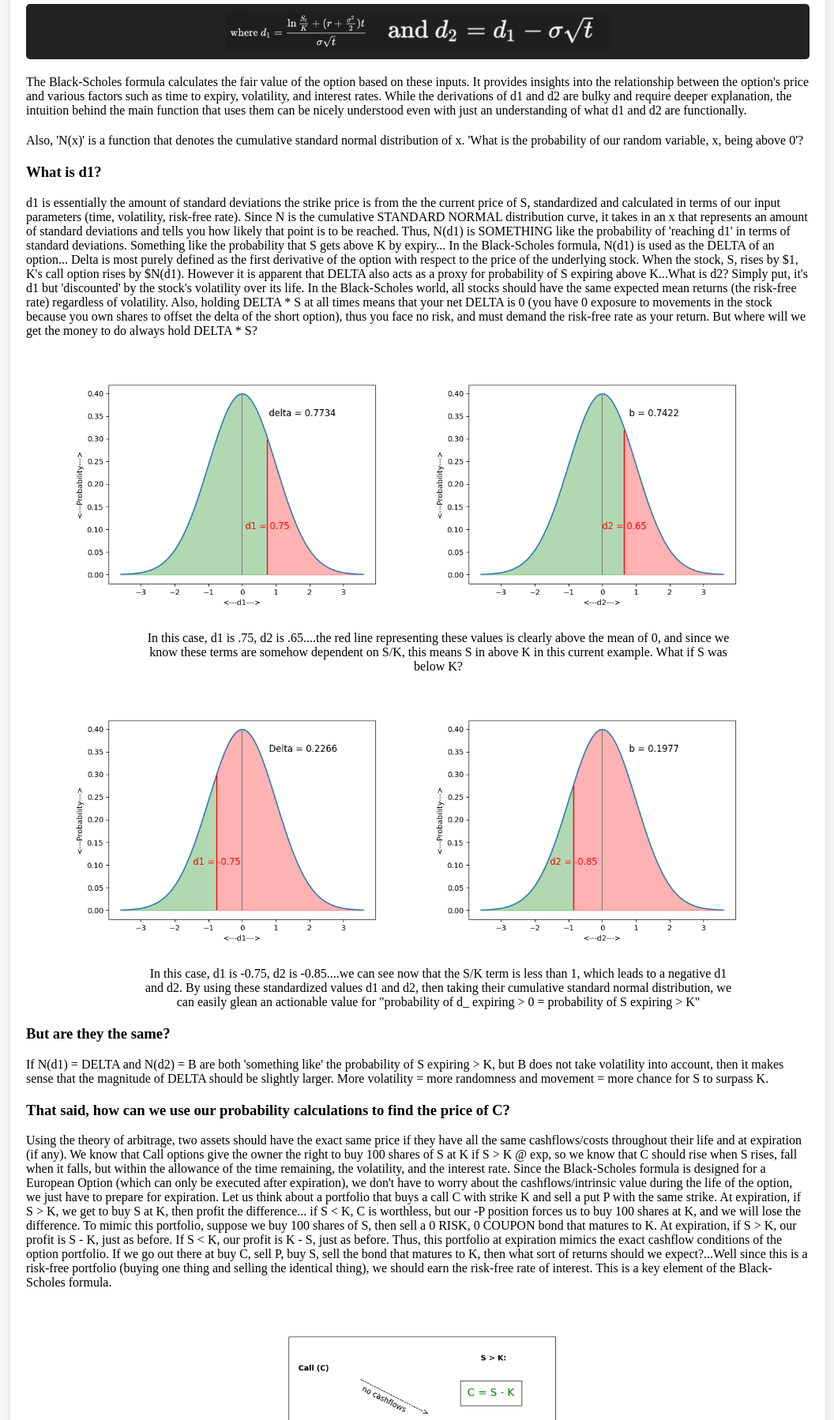
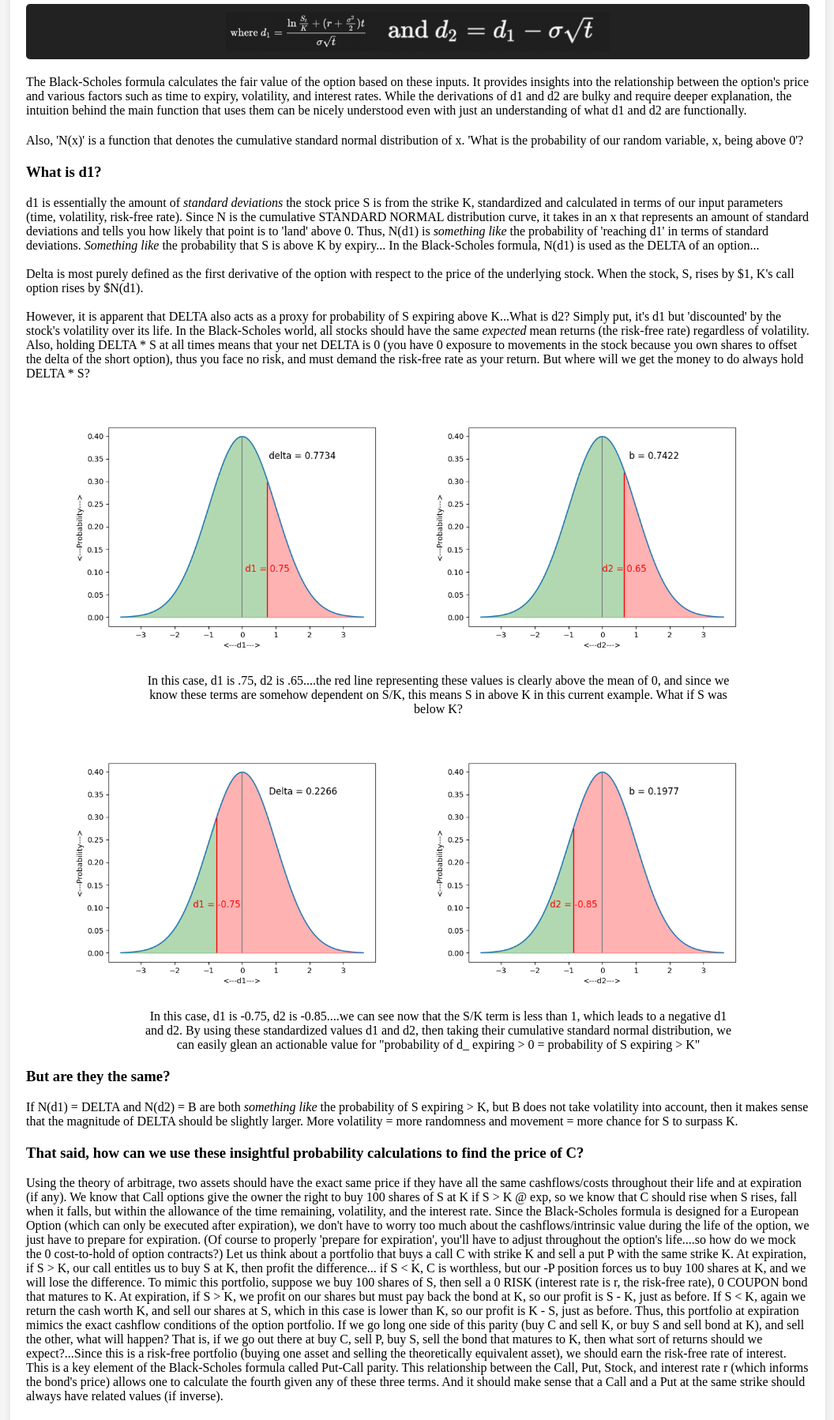
Before and after one commit to benmeyersUSC/iv_app, a Flask app: page /bsm in a window 1280 px wide. Shown: the part 408-2206 px from the top of the page at 79% size, without its empty margins (111-1167 px from the left). Run offline with Flask 3, Linux system fonts and the light colour scheme; parts of the project's set-up code (start-up, migrations or seed data) failed here and were passed over.

Commit message:
tweaking black scholes explanation

```diff
--- a/iv_app/app.py
+++ b/iv_app/app.py
@@ -64,23 +64,23 @@ def bsm_page():
 @app.route("/bsm/sim/<iv>/<spot>/<strike>/<r>/<dte>/<period>", methods=["GET", "POST"])
 def bsm_sim(iv=None, spot=None, strike=None, r=None, dte=None, period=None):
     if iv == None:
-        iv = .15
+        iv = .2
     if spot == None:
-        spot = 50
+        spot = 100
     if strike == None:
-        strike = 50
+        strike = 100
     if r == None:
         r = .05
     if dte == None:
-        dte = 85
+        dte = 50
     if period == None:
         period = 'weekly'
 
-    iv = float(iv) if is_float(iv) else 0.15
-    spot = float(spot) if is_float(spot) else 50.0
-    strike = float(strike) if is_float(strike) else 50.0
+    iv = float(iv) if is_float(iv) else 0.2
+    spot = float(spot) if is_float(spot) else 100.0
+    strike = float(strike) if is_float(strike) else 100.0
     r = float(r) if is_float(r) else 0.05
-    dte = float(dte) if is_float(dte) else 85
+    dte = float(dte) if is_float(dte) else 50
     if 'weekly' in period:
         period = 'weekly'
     if 'daily' in period:
--- a/iv_app/templates/bsm.html
+++ b/iv_app/templates/bsm.html
@@ -125,25 +125,28 @@
             <img src="{{ url_for('static', filename='images/bsm_d2.png') }}" alt="BSM Image">
         </div>
 
-        <p>The Black-Scholes formula calculates the fair value of the option based on these inputs. It provides insights into the relationship between the option's price and various factors such as time to expiry, volatility, and interest rates.
-            While the derivations of d1 and d2 are bulky and require deeper explanation, the intuition behind the main function that uses them can be nicely understood even with just an understanding of what d1 and d2 are functionally.
-            </p><p>Also, 'N(x)' is a function that denotes the cumulative standard normal distribution of x. 'What is the probability of our random variable, x, being above 0'?
+        <p>The Black-Scholes formula calculates the fair value of the option based on these inputs. It provides insights
+            into the relationship between the option's price and various factors such as time to expiry, volatility, and interest rates.
+            While the derivations of d1 and d2 are bulky and require deeper explanation, the intuition behind the main
+            function that uses them can be nicely understood even with just an understanding of what d1 and d2 are functionally.
+            </p><p>Also, 'N(x)' is a function that denotes the cumulative standard normal distribution of x. 'What is
+        the probability of our random variable, x, being above 0'?
 
             </p>
         <h3>What is d1? </h3>
-        <p>d1 is essentially the amount of standard deviations the strike price is from the the current price of S,
+        <p>d1 is essentially the amount of <i>standard deviations</i> the stock price S is from the strike K,
             standardized and calculated in terms of our input parameters (time, volatility, risk-free rate).
             Since N is the cumulative STANDARD NORMAL distribution curve, it takes in an x that represents an amount of
-            standard deviations and tells you how likely that point is to be reached. Thus, N(d1) is SOMETHING like the
-            probability of 'reaching d1' in terms of standard deviations. Something like the probability that S gets above K by expiry...
-            In the Black-Scholes formula, N(d1) is used as the DELTA of an option...
+            standard deviations and tells you how likely that point is to 'land' above 0. Thus, N(d1) is <i>something like</i> the
+            probability of 'reaching d1' in terms of standard deviations. <i>Something like</i> the probability that S is above K by expiry...
+            In the Black-Scholes formula, N(d1) is used as the DELTA of an option...<br><br>
 
             Delta is most purely defined as the first derivative of the option with respect to the price of the underlying
             stock. When the stock, S, rises by $1, K's call option rises by $N(d1).
-
-            However it is apparent that DELTA also acts as a proxy for probability of S expiring above K...What is d2?
+<br><br>
+            However, it is apparent that DELTA also acts as a proxy for probability of S expiring above K...What is d2?
             Simply put, it's d1 but 'discounted' by the stock's volatility over its life. In the Black-Scholes
-            world, all stocks should have the same expected mean returns (the risk-free rate) regardless of volatility.
+            world, all stocks should have the same <i>expected</i> mean returns (the risk-free rate) regardless of volatility.
             Also, holding DELTA * S at all times means that your net DELTA is 0 (you have 0 exposure to movements in the stock
             because you own shares to offset the delta of the short option), thus you face no risk, and must demand the risk-free
             rate as your return. But where will we get the money to do always hold DELTA * S?
@@ -179,27 +182,41 @@
 
         <h3> But are they the same?</h3>
         <p>
-            If N(d1) = DELTA and N(d2) = B are both 'something like' the probability of S expiring > K, but B does not
+            If N(d1) = DELTA and N(d2) = B are both <i>something like</i> the probability of S expiring > K, but B does not
             take volatility into account, then it makes sense that the magnitude of DELTA should be slightly larger.
             More volatility = more randomness and movement = more chance for S to surpass K.
         </p>
-        <h3>That said, how can we use our probability calculations to find the price of C?</h3>
+        <h3>That said, how can we use these insightful probability calculations to find the price of C?</h3>
 
         <p> Using the theory of arbitrage, two assets should have the exact same price if they have all the same
             cashflows/costs throughout their life and at expiration (if any). We know that Call options give the owner
             the right to buy 100 shares of S at K if S > K @ exp, so we know that C should rise when S rises, fall when it falls,
-            but within the allowance of the time remaining, the volatility, and the interest rate.
+            but within the allowance of the time remaining, volatility, and the interest rate.
             Since the Black-Scholes formula is designed for a European Option (which can only be executed after expiration),
-            we don't have to worry about the cashflows/intrinsic value during the life of the option, we just have to prepare for expiration.
-            Let us think about a portfolio that buys a call C with strike K and sell a put P with the same strike. At expiration, if
-            S > K, we get to buy S at K, then profit the difference... if S < K, C is worthless, but our -P position
+            we don't have to worry too much about the cashflows/intrinsic value during the life of the option, we just have to prepare for expiration.
+            (Of course to properly 'prepare for expiration', you'll have to adjust throughout the option's life....so how do we
+            mock the 0 cost-to-hold of option contracts?)
+
+            Let us think about a portfolio that buys a call C with strike K and sell a put P with the same strike K.
+            At expiration, if
+            S > K, our call entitles us to buy S at K, then profit the difference... if S < K, C is worthless, but our -P position
             forces us to buy 100 shares at K, and we will lose the difference.
-            To mimic this portfolio, suppose we buy 100 shares of S, then sell a 0 RISK, 0 COUPON bond that matures to K.
-            At expiration, if S > K, our profit is S - K, just as before. If S < K, our profit is K - S, just as before.
+
+            To mimic this portfolio, suppose we buy 100 shares of S, then sell a 0 RISK (interest rate is r, the risk-free rate),
+            0 COUPON bond that matures to K.
+            At expiration, if S > K, we profit on our shares but must pay back the bond at K, so
+            our profit is S - K, just as before.
+            If S < K, again we return the cash worth K, and sell our shares at S, which in this case is lower than K, so
+            our profit is K - S, just as before.
             Thus, this portfolio at expiration mimics the exact cashflow conditions of the option portfolio.
-            If we go out there at buy C, sell P, buy S, sell the bond that matures to K, then what sort of returns should we
-            expect?...Well since this is a risk-free portfolio (buying one thing and selling the identical thing), we should earn
-            the risk-free rate of interest. This is a key element of the Black-Scholes formula.
+            If we go long one side of this parity (buy C and sell K, or buy S and sell bond at K), and sell the other,
+            what will happen?
+            That is, if we go out there at buy C, sell P, buy S, sell the bond that matures to K, then what sort of returns should we
+            expect?...Since this is a risk-free portfolio (buying one asset and selling the theoretically equivalent asset), we should earn
+            the risk-free rate of interest. This is a key element of the Black-Scholes formula called Put-Call parity.
+            This relationship between the Call, Put, Stock, and interest rate r (which informs the bond's price) allows one to calculate
+            the fourth given any of these three terms. And it should make sense that a Call and a Put at the same strike
+            should always have related values (if inverse).
             </p>
         <div class="delta-b">
     <div class="image-container">
@@ -213,10 +230,10 @@
             For them to truly be equal under arbitrage law, the cashflows during and at the end of the life of these portfolios need to be equal.
             We need a hedging strategy that satisfies the expiry conditions, and fully funds itself throughout the life of the option.
             <br><br>
-            Well, broad strokes, it makes sense that if S is knowably likely to expire above K, then we need to steer
+            Broad strokes, it makes sense that if S is knowably/quantifiably likely to expire above K, then we need to steer
             our portfolio in the direction of mimicking S - K at expiration (C's payoff if S > K). Vise versa, if S seems
             unlikely to exceed K, then at expiration, we are not on the hook for anything as the owner of C has no right
-            to buy anything from us. FIRMLY: if we think S will expire > K, we need 100 shares of S and a 100 short bond
+            to buy anything from us. Importantly, if we think S will expire > K, we need 100 shares of S and a 100 short bond
             that matures to K that we pay back. Otherwise, nothing.
             If we had a crystal ball, we'd know where S is going to expire, and be able to perfectly match the payoff conditions
             by buying S and selling a bond to K, or not. However, we do not know what the future holds, so we rely on the
@@ -226,13 +243,13 @@
             that gave hints to the future and could tell us DELTA (the proxy for probability of S expiring > K),
             then at any moment, we'd want to hold DELTA shares of S and sell a similar 'weighting' of a bond maturing to K.
             <br><br>
-            If we could get a certain probability (which is a theoretical oxymoron) for S expiring > K, and we could only set up the portfolio and wait until expiry,
-            over time, we'd do relatively well preparing for the expiration conditions. Some cases, we'd spend too much,
+            If we could get a certain probability (which is an overt oxymoron) for S expiring > K, and we could only sell C,
+            set up the portfolio and wait until expiry,
+            over time, we'd do ok at preparing for the expiration conditions. Some cases, we'd spend too much,
             other cases we'd make extra money.
-            Better than buying 100 shares and selling a full bond to K.
-            We'd most likely always be off at expiration, and would either incur costs or net profits to correct ourselves after the fact.
+            Better than buying 100 shares and selling a full bond to K, or doing nothing. But, this is not reliable for accurately pricing C.
             <br><br>
-            However, if we could always be correcting the amounts of S and -K we have corresponding to crystal-ball DELTA,
+            However, if we could <i>always</i> be correcting the amounts of S and -K we have corresponding to crystal-ball DELTA,
             then as we approach expiration, DELTA would approach and expire to either 1 or 0. Well, what if we calculate DELTA with d1
             every possible second and trade accordingly? How would we do? We'd definitely be fine at expiration, but would we
             incur costs along the way?
@@ -241,7 +258,7 @@
         <p>
             Let's assume delta/D (which is a proxy for probability of expiring in the money, as in probability that we'll
             need to hedge at all) is .3 or 30. Firstly, this means that when S goes up $1, C goes up $0.30 (this is DELTA's definition).
-            So, after selling C and wanting to hedge with shares, if we have D*S, then as S goes up $1 and we lose $0.30 from
+            So, after selling C and wanting to hedge with shares, if we have D*S, then as S goes up $1, and we lose $0.30 from
             the short C, we match those losses with our gains from our 30 shares of S. This is an important starting
             point, but it is important to note how far we are from our answer yet.
             What happens to D now that S has risen by 1? Well with a higher S, the probability that S reaches and
@@ -263,10 +280,7 @@
             This moment is like the crystal-ball D increasing, thus telling us it's more likely for S to expire > K,
             telling us we need more S and more short bond K (because we need 100*S - K at exp).
             <br><br>
-<!--            So we need to buy a little more S and sell a (basically, since B is slightly smaller than D) identical amount more of the bond, such that the expected-->
-<!--            value of our S - K portfolio is correct. Buying more stock will cost S*(DELTA2-DELTA1) and selling more bond will bring-->
-<!--            in around K*(B2-B1). Are these values the same? Does the bond fund the stock?-->
-<!--            <br><br>-->
+
             Think about this: if we could set up an algorithm to manage this portfolio whenever S * (D2-D1) >= 0.01
             and -K * (B2-B1) >= 0.01 (ie, whenever DELTA and B change AT ALL), then the costs would
             absolutely always balance. Stock goes up a little, we need to buy more shares, but we get to sell more bond.
@@ -277,10 +291,15 @@
             Huh???
         </p>
         <h3>Total cost = setup cost = Black-Scholes price?</h3>
-        <p>The key to the Black-Scholes theory (it is theoretical, and not possible to replicate, as you will soon see) is the ability to continuously buy and sell stock and bonds with no fees or tax.
-             Theoretically, if we set this portfolio up to always have balanced returns from D*S and -B*K and can continuously update it, then by definition, each re-balance will cost 0 net.
-        The cost of stock is financed by short bonds. We buy more stock, we get to sell more bond. We sell off some stock, we spend money to buy back bond.
-            That's our whole goal, and assuming we can do it allows the beauty to shine through. If we have this ideal portfolio and the access to perfect and continuous hedging, then the only cost we'd ever incur is the cost to actually set up the hedge. The more frequent the hedging, the more accurate the D's and B's,
+        <p>The key to the Black-Scholes theory (it is theoretical, and not possible to replicate, as you will soon see)
+            is the ability to continuously buy and sell stock and bonds with no fees or tax.
+             Theoretically, if we set this portfolio up to always have balanced returns from D*S and -B*K and can continuously
+            update it, then by definition, each re-balance will cost 0 net.
+        The cost of stock is financed by short bonds. We buy more stock, we get to sell more bond. We sell off some stock,
+            we spend money to buy back bond.
+            That's our whole goal, and assuming we can do it allows the beauty to shine through. If we have this ideal
+            portfolio and the access to perfect and continuous hedging, then the only cost we'd ever incur is the cost to
+            actually set up the hedge. The more frequent the hedging, the more accurate the D's and B's,
             and the more likely each cost is to perfectly cancel the other out.
 
             </p>
@@ -302,7 +321,24 @@
         <img src="{{ url_for('static', filename='images/bsm_example/bsm_sim_delta.png') }}" alt="Sim Delta" class='b_image'>
     </div>
 </div>
+        <p>
+            Notice how the costs throughout the life of this option, if we delta-hedge once per week, are large
+            and sporadic, certainly not 'net-zero' as the formula aims for them to be. This can be explained mathematically,
+            however it intuitively makes sense as well. Previously we discussed setting up a hedge just once, then holding
+            until expiration; it's clear that even though delta's formula is precise, and even if real stocks moved with
+            constant volatility and brownian motion as the formula treats them, we would still not be successful. If delta
+            was 30 at the beginning of our trade, however accurate that calculation may be, we still cannot expect
+            successful. Either S will expire above or below K, and our 30 shares and around 30% of K sold short as a bond
+            would lose money. If you delta-hedge more often, however, each delta you calculate and balance with only
+            aims to predict and cover your exposure until the next delta-hedge. As you can see below, when we hedge the exact
+            same random stock instance every day, each individual net cost is well under $0.10. Delta is the instantaneous
+            rate of change of C with respect to changes in S, so A) as time rolls on (even if S doesn't move), delta will change,
+            and B) if S starts getting away from S at the last delta-hedge delta will of course change as well. It is the
+            goal of the hedging portfolio to always hold 0 directional risk at the current moment. The more frequently you
+            can rebalance, the smaller any jolt in any direction, the closer changes in Delta and B will be, and thus the lower
+            our net hedging costs will be!
 
+        </p>
 
         <div class="delta-b">
     <div class="image-container">
@@ -312,28 +348,39 @@
 
 
         <h3>Delta Hedging is all about balance</h3>
-        <p>It is like balancing on a scale, one foot on each side: the more frequent you adjust the force you are exerting, the more consistently stable your balance is, and the smaller each individual readjustment is.
-            If you were only allowed to move your feet every 1 second, you'd have large swings from side to side, never quite straddling the middle eleagantly...however if you continuously apply and shift pressure across your feet, balancing becomes much easy and our overall volatility of balance is lower. More, smaller adjustments
-            lead to smoother balance and less 'jolting' side to side. Those jolts, those readjustments are identical to the hedge trades we incur over the life of the option.
+        <p>Imagine standing on a scale or a seesaw, one foot on each side: the more frequent you adjust the force you are exerting,
+            the more consistently stable your balance is, and the smaller each individual readjustment is.
+            If you were only allowed to move your feet every 1 second, you'd have large swings from side to side, never
+            quite straddling the middle elegantly...however if you continuously apply and shift pressure across your
+            feet, balancing becomes much easy and our overall volatility of balance is lower. More, smaller adjustments
+            lead to smoother balance and less 'jolting' side to side. Those jolts, those readjustments are identical
+            to the hedge trades we incur over the life of the option.
         </p>
         <h3>Arbitrage theory to bring it all home</h3>
-        <p>Wait a second, why is the sum of the costs to set up and maintain a hedging portfolio the price of the option, C?
+        <p> Wait a second, why is the sum of the costs to set up and maintain a hedging portfolio the price of the option, C?
             Using the theory of arbitrage, if two assets/portfolios have the same costs throughout their entire life
             and the same payoffs at expiration, then they're identical and should be priced equally. Our idea portfolio
             has been shown to perfectly mimic the payoffs at expiration, and assuming we can continuously trade,
             our portfolio's lifetime cashflows will equal those of C, which are 0 due to its European nature.
-
-            ....Even juicier: assuming we if the price of C was ever priced greater
+            <br><br>
+            Practically, if there is demand for Call options and one wants to meet that demand and sell Calls,
+            calculating the cost to hedge a short Call with 0 risk would inform the seller on how much to charge at the
+            date of sale of C. Casinos calculate the probabilities and risk profiles involved with offering a given bet
+            such that they can, <i>with no risk</i>, price that bet at <i>their</i> price. If one wants access to the power
+            of a Call option, someone has to sell it and assume the risks, so we must play at their price.
+<br><br>
+            ....Even juicier: if the price of C was ever priced greater
             than the cost to set up the self-financing hedging portfolio (that we can perfectly and continuously hedge
-            after setup for FREE), then one could sell C then go set up the portfolio for cheaper, then hedge his position
+            after setup for FREE), that is if C was ever > the Black-Scholes price of C, then one could sell C then go
+            set up the portfolio for cheaper, then hedge their position
         for free until expiration, they would be locking in a risk-free profit.
             Also for the financially savvy, it may be clear now that selling C and buying that portfolio for a net cost
-            of 0 must demand the risk-free rate, r, as its return.
+            of 0 must demand the risk-free rate, r, as its return, just as with Put-Call parity.
         </p>
 
     </div>
     <p>See the Black-Scholes Hedging Strategy in Action!</p>
-     <form action="/bsm/sim/.15/50/50/.05/85/weekly" method="GET">
+     <form action="/bsm/sim/.2/100/100/.05/50/weekly" method="GET">
         <input type="submit" class="logout-btn" value="Simulate Black-Scholes">
     </form>
 
@@ -341,5 +388,7 @@
         <input type="submit" class="logout-btn" value="Client">
     </form>
 
+
+
 </body>
 </html>
--- a/iv_app/tools/black_scholes_sandbox.py
+++ b/iv_app/tools/black_scholes_sandbox.py
@@ -428,7 +428,7 @@ class black_scholes_sim:
         return self.black_scholes_call(spot, dte)[2]
 
     def theta(self, spot, dte):
-        print('dte', dte)
+        # print('dte', dte)
         top_n = spot * n_prime(self.black_scholes_call(spot, dte)[3]) * self.iv
         bot = 2 * math.sqrt(dte/365)
         rk = self.r * self.strike * norm.cdf(-self.black_scholes_call(spot, dte)[4])
```
